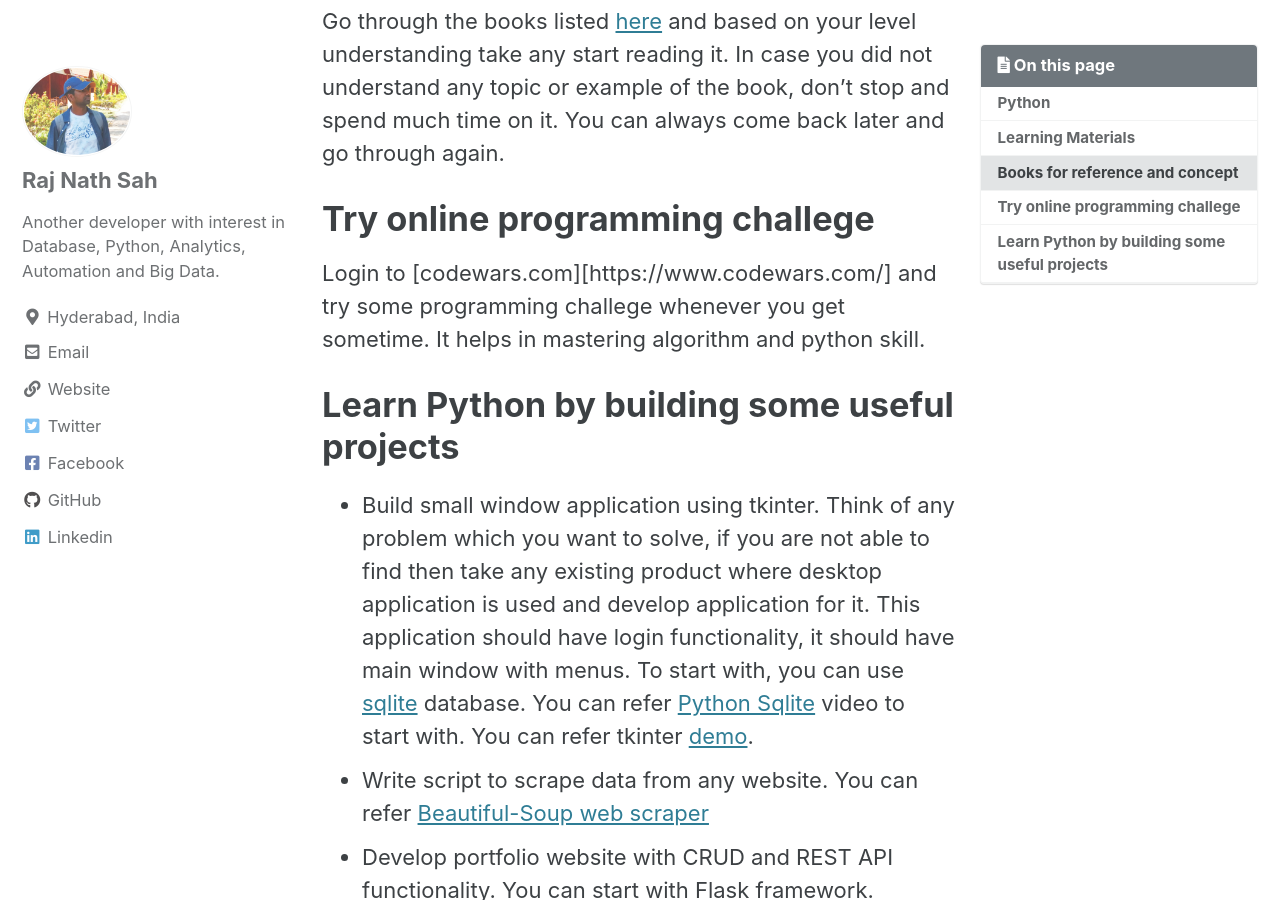
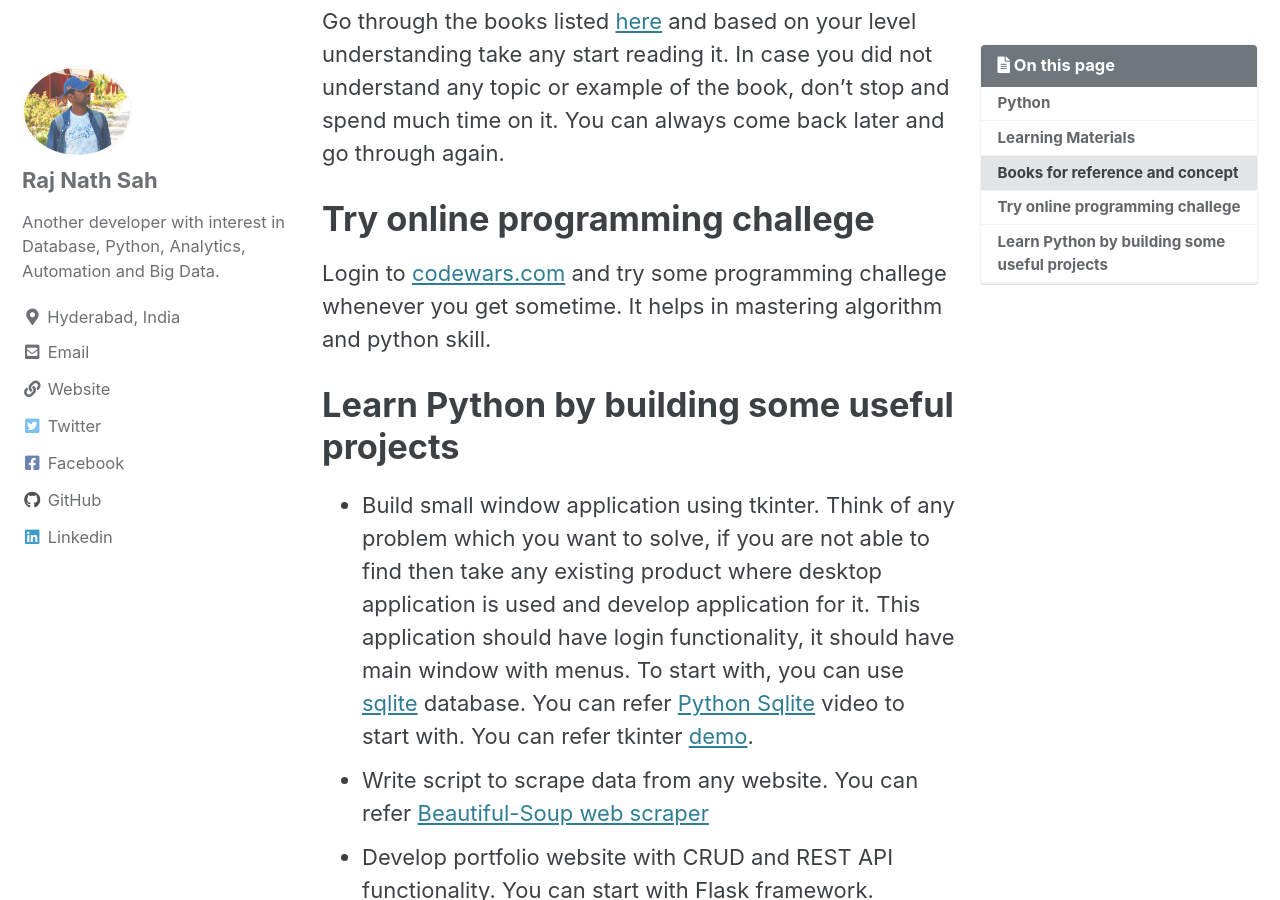
Before and after one commit to rajnathsah/rajnathsah.github.io, a Jekyll site: the page built from _posts/2020-08-03-python.md, in a window 1280 px wide and 900 px high, scrolled down 980 px. Built offline with Jekyll 4.4.1, drawn with Linux system fonts in a browser that asks for light colours; cached includes are drawn as plain includes; comment, search, counter and statistics services are not loaded.

Commit message:
Update 2020-08-03-python.md

```diff
--- a/_posts/2020-08-03-python.md
+++ b/_posts/2020-08-03-python.md
@@ -27,7 +27,7 @@ All right friends, then let us start the journey of learning Python.
 Go through the books listed [here](https://realpython.com/best-python-books/#python-cookbook) and based on your level understanding take any start reading it. In case you did not understand any topic or example of the book, don't stop and spend much time on it. You can always come back later and go through again.
 
 # Try online programming challege
-Login to [codewars.com][https://www.codewars.com/] and try some programming challege whenever you get sometime. It helps in mastering algorithm and python skill.
+Login to [codewars.com](https://www.codewars.com/) and try some programming challege whenever you get sometime. It helps in mastering algorithm and python skill.
 
 # Learn Python by building some useful projects
 
```
